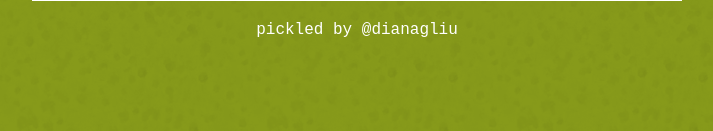
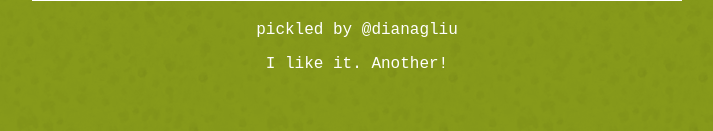
Before and after one commit to dianaliu/justpicklethings, a Flask app: template templates/index.html in a window 1280 px wide. Shown: the part 669-800 px from the top of the page, without its empty margins (283-996 px from the left). Run offline with Flask 2, Linux system fonts and the light colour scheme; the template is opened without the code that fills it: most values are stand-ins (such as "Sample title", 1, 10 or a date in 2020); grey boxes marked "Sample" are stand-in pictures.

Commit message:
Add link to refresh

```diff
--- a/templates/index.html
+++ b/templates/index.html
@@ -21,6 +21,7 @@
 
   <footer>
     <p>pickled by <a href="https://twitter.com/dianagliu">@dianagliu</a></p>
+    <p><a href="/">I like it. Another!</a></p>
   </footer>
 </body>
 </html>
```
